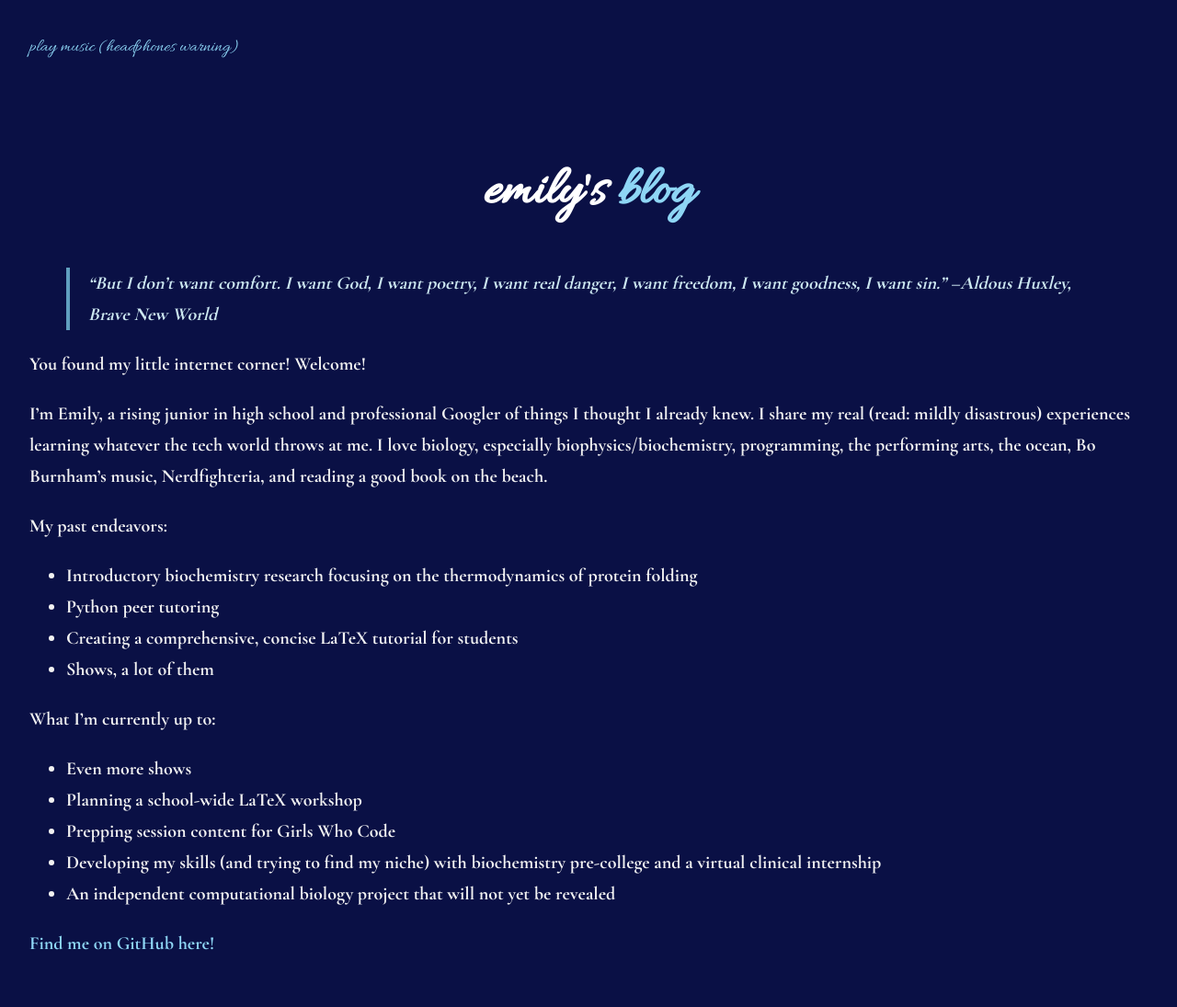
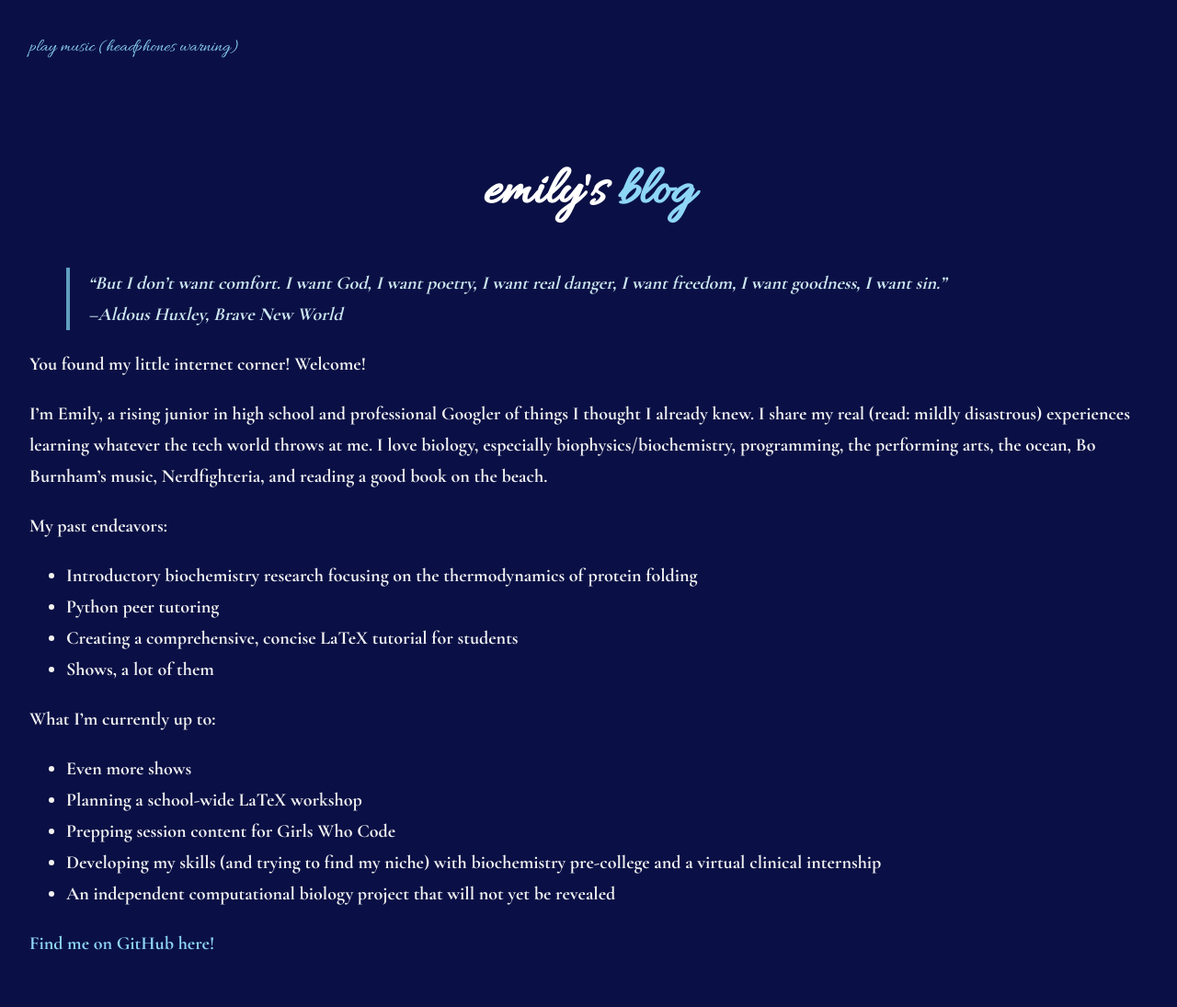
Before and after one commit to leucinemymind/leucinemymind.github.io, a Jekyll site: the page built from index.md, in a window 1280 px wide. Shown: the whole page at 92% size. Built offline with Jekyll 4.4.1, drawn with Linux system fonts in a browser that asks for light colours; our own code applies the rules of GitHub Pages for plain Markdown files.

Commit message:
formatting

```diff
--- a/index.md
+++ b/index.md
@@ -1,4 +1,4 @@
-> "But I don't want comfort. I want God, I want poetry, I want real danger, I want freedom, I want goodness, I want sin." --Aldous Huxley, *Brave New World*
+> "But I don't want comfort. I want God, I want poetry, I want real danger, I want freedom, I want goodness, I want sin." <br/> --Aldous Huxley, **Brave New World**
 
 You found my little internet corner! Welcome!
 
```
